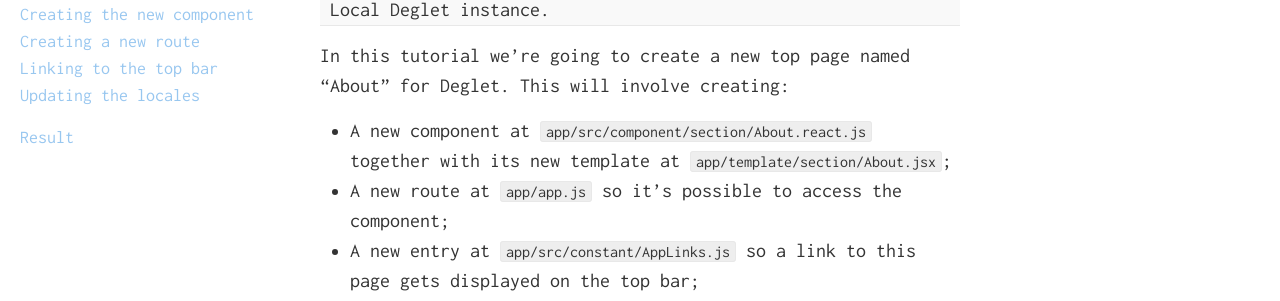
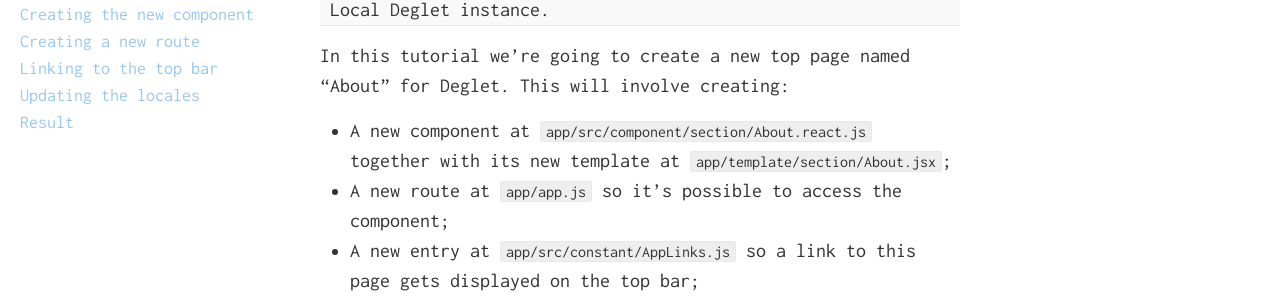
Before and after one commit to rdov/rdov.github.io, a Jekyll site: the page built from tutorial/newpage.md, in a window 1280 px wide. Shown: the part 222-523 px from the top of the page. Built offline with Jekyll 4.4.1, drawn with Linux system fonts in a browser that asks for light colours; comment, search, counter and statistics services are not loaded.

Commit message:
minor layout adjusts

```diff
--- a/_layouts/default.html
+++ b/_layouts/default.html
@@ -29,8 +29,8 @@
           {% endfor %}
         </ul>
 
+        {% if page.comments %}
         <hr/>
-        {% if page.comments %}
         <div id="disqus_thread"></div>
         <script type="text/javascript">
           var disqus_shortname = 'degletdoc';
--- a/_sass/_layout.scss
+++ b/_sass/_layout.scss
@@ -165,6 +165,7 @@
 
 .toc ol {
   list-style-type: none;
+  margin-bottom: 0;
 }
 
 .toc-top,
--- a/tutorial/newpage.md
+++ b/tutorial/newpage.md
@@ -162,7 +162,7 @@
 translations. At this point you should be able to load the new page.
 
 
-## Result
+### Result
 
 | Before <br/> (mobile menu) | ![before](./img/before_about_mobile.png){:width="420px"} |
 | After <br/> (mobile menu) | ![after](./img/after_about_mobile.png){:width="420px"} |
```
